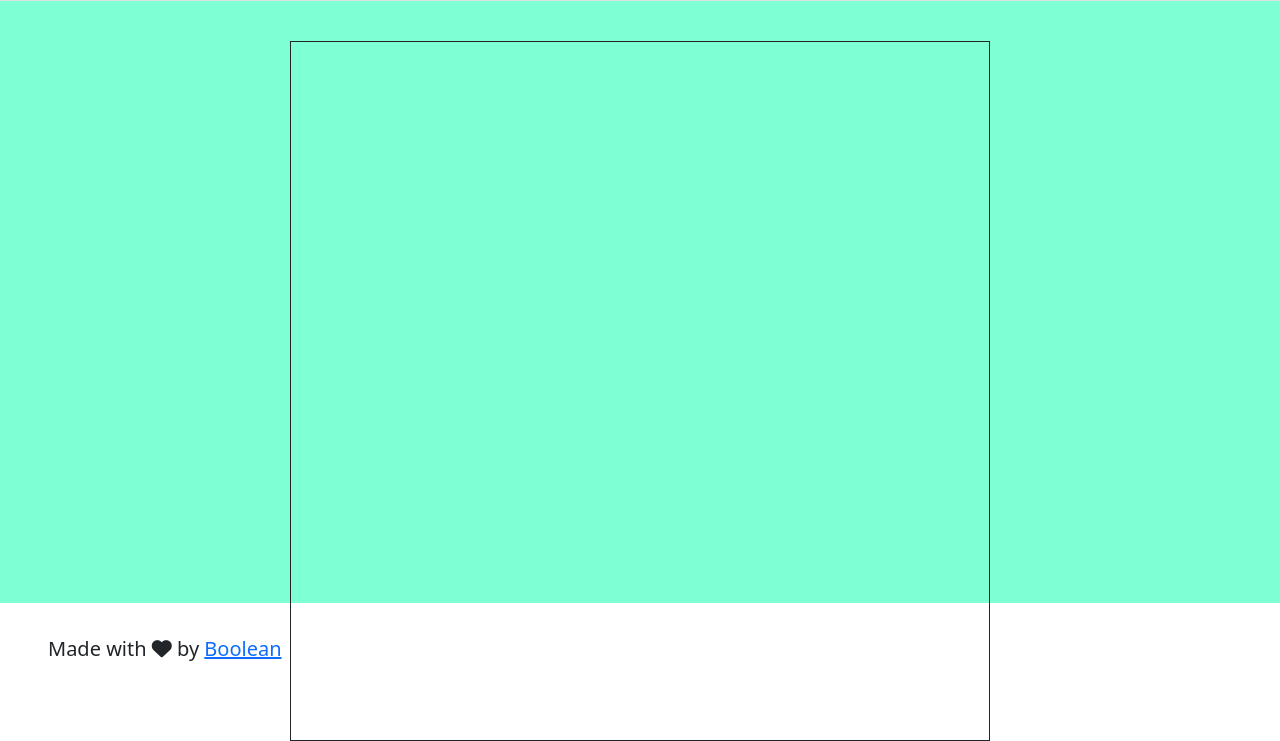
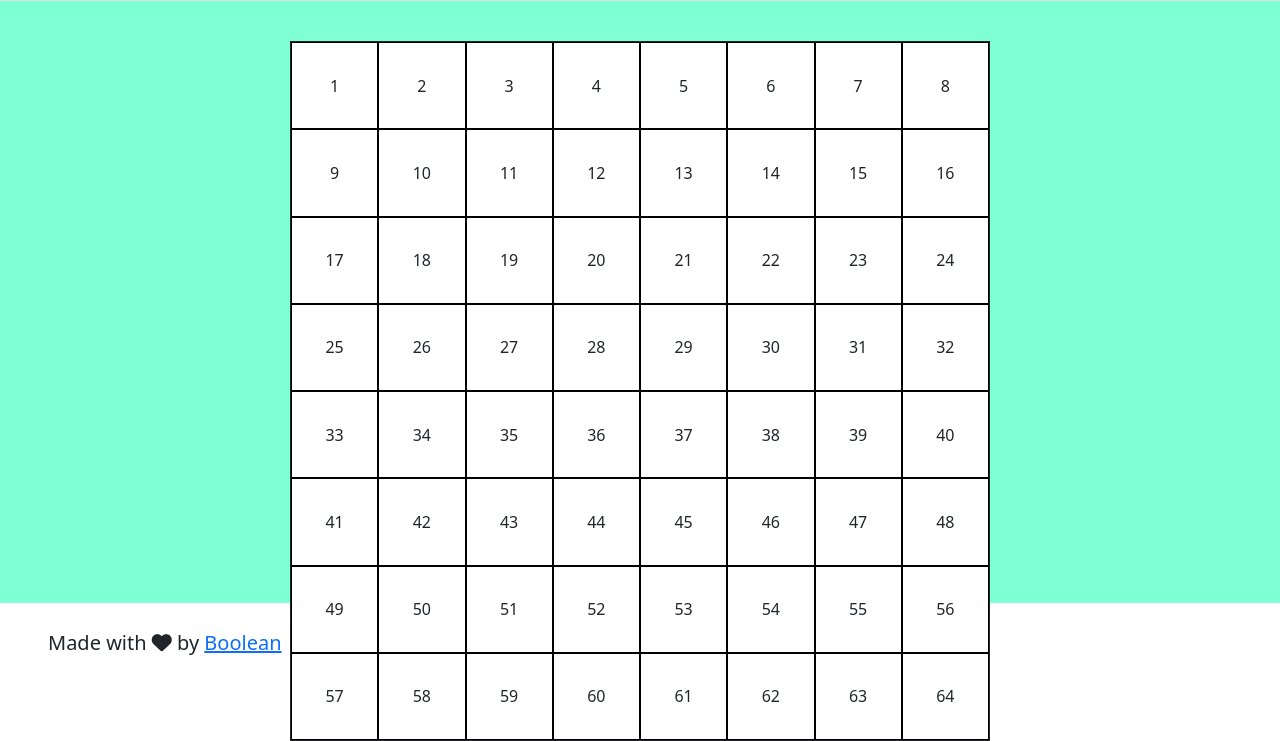
Before and after one commit to FabrizioFavia/js-campominato-grid, a plain HTML site: page index.html in a window 1280 px wide. Both pictures are taken after a click on the button "Play". Shown: the part 95-836 px from the top of the page. Drawn offline with nearby package versions, Linux system fonts and the light colour scheme.

Commit message:
feat(js): created cell function.

```diff
--- a/css/main.css
+++ b/css/main.css
@@ -23,6 +23,7 @@ footer {
 div#grid {
     width: 700px;
     height: 700px;
+    background-color: white;
 }
 
 .cell {
@@ -31,5 +32,9 @@ div#grid {
     display: flex;
     align-items: center;
     justify-content: center;
-    border: 2px solid black;
+    border: 1px solid black;
 }
+
+.bckgBlue{
+    background-color: lightseagreen;
+}
--- a/js/main.js
+++ b/js/main.js
@@ -3,9 +3,15 @@ let startBtn = document.getElementById("start");
 
 startBtn.addEventListener("click", function () {
 
-    for (let i = 0; i < 64; i++) {
+    for (let i = 1; i <= 64; i++) {
         const cell = document.createElement("div");
-        cell.classlist.add("cell");
+        cell.classList.add("cell");
+        cell.append(i);
+
+        cell.addEventListener("click", function (){
+            this.classList.toggle("bckgBlue");
+        })
+
         cellContainer.appendChild(cell);
     }
 })
```
